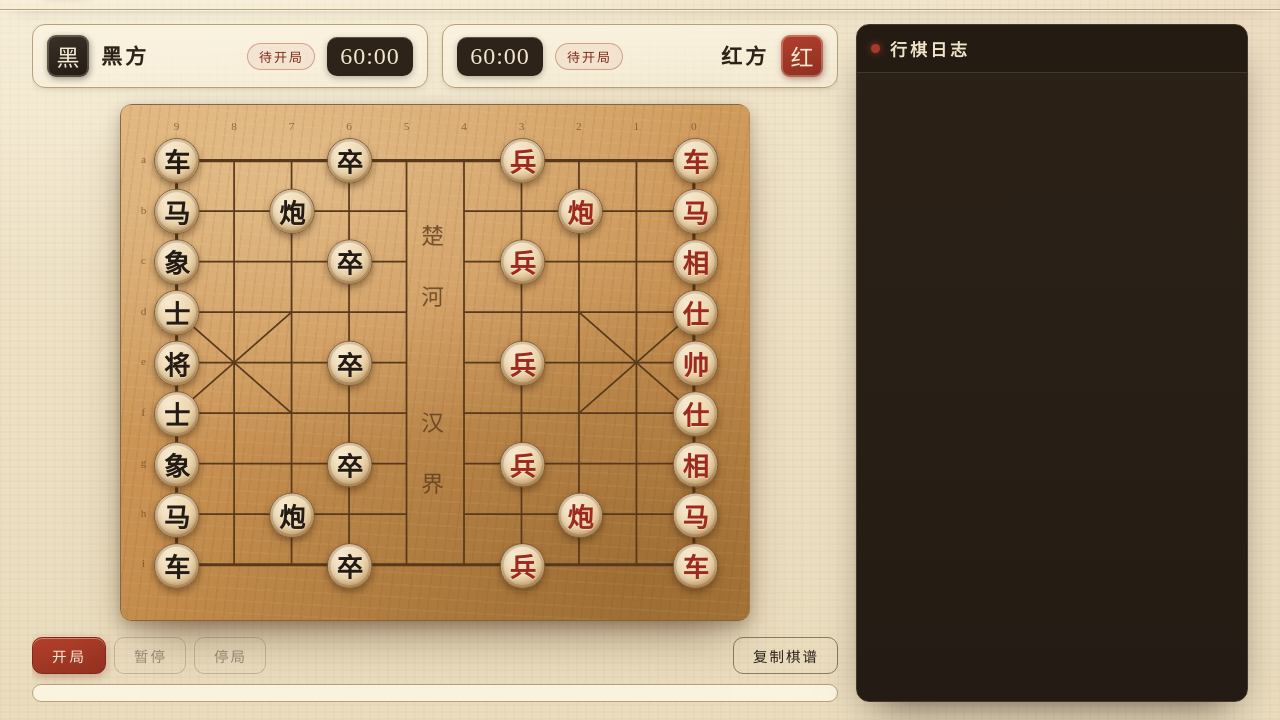
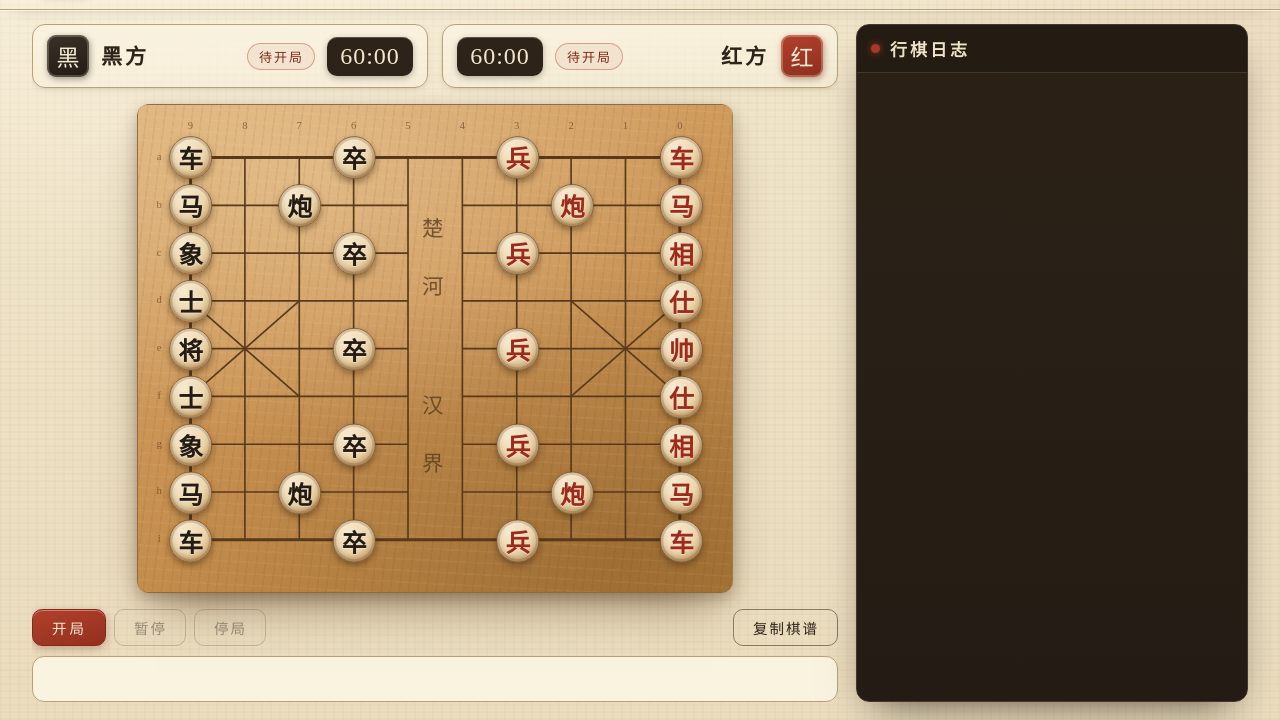
Before and after one commit to keyblues/chinese-chess-ai-arena, a website with bundled scripts: page index.html in a window 1280 px wide. Shown: the part 80-800 px from the top of the page. Built offline with nearby package versions, Linux system fonts and the light colour scheme.

Commit message:
修复底条被 flex 压瘪：strip/ribbon 禁止收缩（flex:none），绸带 min-height 46 且 overflow-y hidden，极矮窗口下筹码不再溢出裁剪

```diff
--- a/css/app.css
+++ b/css/app.css
@@ -392,8 +392,10 @@ button, input, textarea, select { font: inherit; color: inherit; }
   z-index: 5;
 }
 
-/* ---------- 控制与棋谱绸带（合为一条） ---------- */
+/* ---------- 控制与棋谱绸带（合为一条） ----------
+   flex: none —— 主列里唯一可伸缩的是棋盘区，底条永不被压瘪 */
 .strip {
+  flex: none;
   display: flex;
   flex-direction: column;
   gap: 10px;
@@ -413,13 +415,16 @@ button, input, textarea, select { font: inherit; color: inherit; }
 .tb-end { margin-left: auto; }
 
 .ribbon {
+  flex: none;
   display: flex;
-  align-items: stretch;
+  align-items: center;
   gap: 6px;
   margin: 0;
   padding: 8px 6px;
+  min-height: 46px;
   list-style: none;
   overflow-x: auto;
+  overflow-y: hidden;
   border: 1px solid var(--line);
   border-radius: 12px;
   background: var(--card);
```
